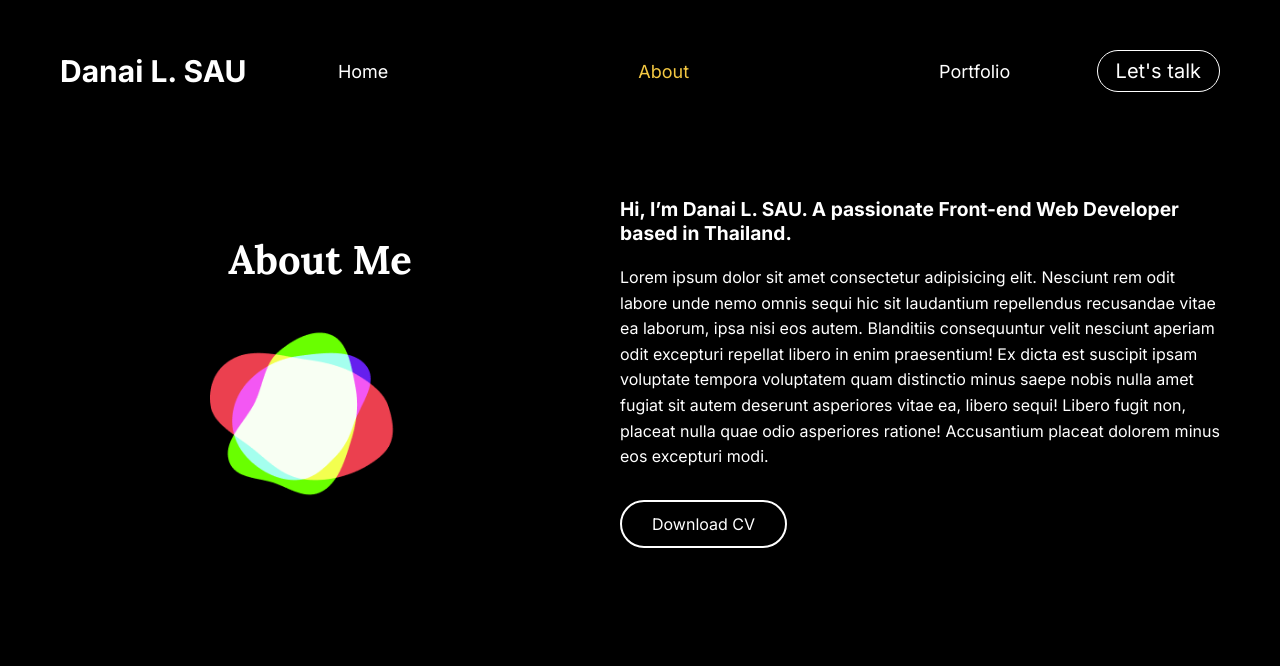
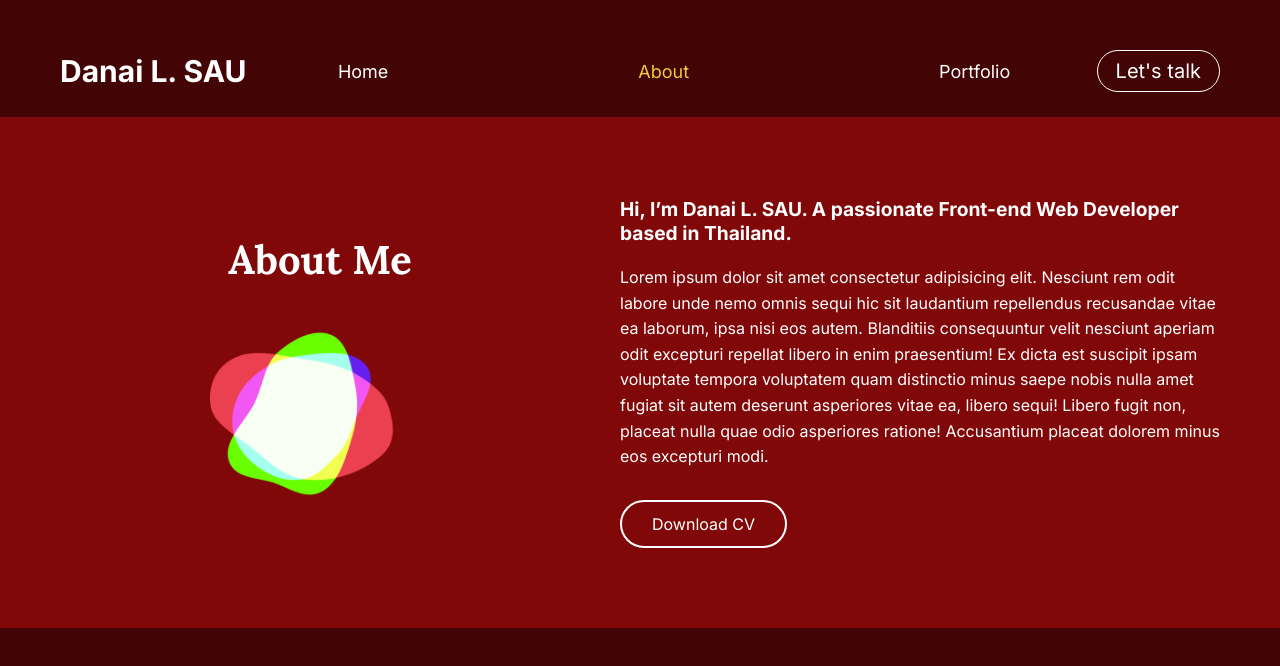
Before and after one commit to DanaiLathong/webprofile04, a plain HTML site: page aboutus.html in a window 1280 px wide. Drawn offline with Linux system fonts and the light colour scheme.

Commit message:
Third Commit : Change bg color

```diff
--- a/aboutus.html
+++ b/aboutus.html
@@ -9,7 +9,7 @@
     @import url("https://fonts.googleapis.com/css2?family=Lora:ital,wght@0,400..700;1,400..700&display=swap");
     @import url("https://fonts.googleapis.com/css2?family=Inter:ital,opsz,wght@0,14..32,100..900;1,14..32,100..900&display=swap");
     body {
-      background-color: #000;
+      background-color: #420404;
       font-family: "Poppins", sans-serif;
       color: #fff;
     }
@@ -66,7 +66,7 @@
     .about-section {
       display: flex;
       flex-wrap: wrap;
-      background-color: #000000;
+      background-color: #810808;
       color: #ffffff;
       padding: 80px 60px;
       justify-content: center;
```
Also changed, not shown: contact.html (+1 -1 lines), index.html (+1 -1 lines), portfolio.html (+1 -1 lines).
